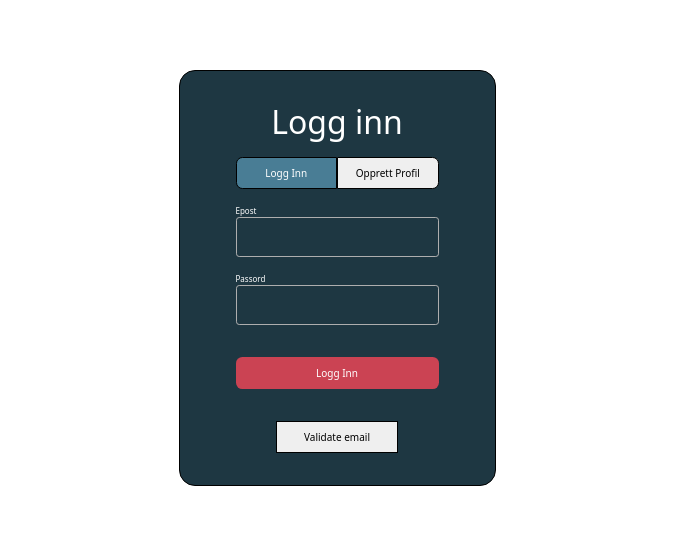
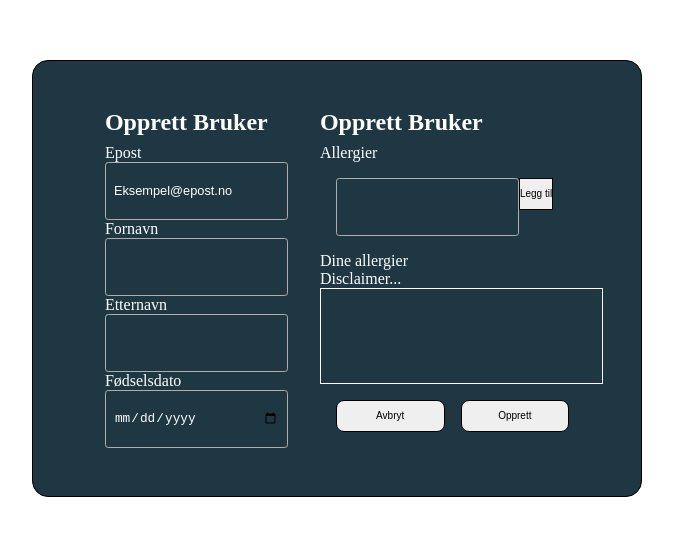
Before and after one commit to eajohansen/smidig-prosjekt-eksamen, a React (Vite) app in the folder frontend/: page / in a window 1280 px wide. Shown: the part 122-658 px from the top of the page, without its empty margins (303-976 px from the left). Built offline with nearby package versions, Linux system fonts and the light colour scheme.

Commit message:
Added profile info form component

```diff
--- a/frontend/src/App.tsx
+++ b/frontend/src/App.tsx
@@ -1,6 +1,7 @@
 import "./temp.css";
 import axios from "axios";
 import LoginPopup from "./components/LoginPopup";
+import { ProfileForm } from "./components/ProfileForm";
 
 function App() {
   async function testClick() {
@@ -10,7 +11,8 @@ function App() {
 
   return (
     <>
-      <LoginPopup />
+      {/* <LoginPopup /> */}
+      <ProfileForm userEmail={"Eksempel@epost.no"} />
       {/* <button onClick={() => testClick()}> Test </button> */}
     </>
   );
--- a/frontend/src/components/LoginPopup.jsx
+++ b/frontend/src/components/LoginPopup.jsx
@@ -1,8 +1,9 @@
 import { useState, useEffect, SyntheticEvent } from "react";
 import { validateEmail } from "../validateEmail";
+import { ProfileForm } from "./ProfileForm";
 import "bootstrap/dist/css/bootstrap.min.css";
 const LoginPopup = () => {
-  const [login, setLogin] = useState(true);
+  const [login, setLogin] = useState(1);
   const [mailCheck, setMailCheck] = useState("");
 
   useEffect(() => {
@@ -13,9 +14,10 @@ const LoginPopup = () => {
     setMailCheck(e.currentTarget.value);
   };
   const loginOrRegister = () => {
-    if (login) {
+    switch (login) {
+      case 1:
         return (
-        <div className="loginContainer">
+          <div className="loginContainer formContainer">
             <h2>Logg inn</h2>
             <div className="loginBtnContainer">
               <button
@@ -24,10 +26,7 @@ const LoginPopup = () => {
               >
                 Logg Inn
               </button>
-            <button
-              className="registerToggleBtn"
-              onClick={() => setLogin(false)}
-            >
+              <button className="registerToggleBtn" onClick={() => setLogin(2)}>
                 Opprett Profil
               </button>
             </div>
@@ -37,21 +36,14 @@ const LoginPopup = () => {
             <input type="password" />
 
             <button className="cntBtn">Logg Inn</button>
-          <button
-            onClick={() => {
-              console.log(validateEmail(mailCheck));
-            }}
-          >
-            Validate email
-          </button>
           </div>
         );
-    } else if (!login) {
+      case 2:
         return (
-        <div className="loginContainer">
+          <div className="loginContainer formContainer">
             <h2>Opprett Profil</h2>
             <div className="loginBtnContainer">
-            <button className="loginToggleBtn" onClick={() => setLogin(true)}>
+              <button className="loginToggleBtn" onClick={() => setLogin(1)}>
                 Logg inn
               </button>
               <button
@@ -62,15 +54,28 @@ const LoginPopup = () => {
               </button>
             </div>
             <label style={{ alignSelf: "flex-start" }}>Epost</label>
-          <input type="email" />
+            <input type="email" onChange={handleChange} />
             <label style={{ alignSelf: "flex-start" }}>Passord</label>
             <input type="password" />
             <label style={{ alignSelf: "flex-start" }}>Gjenta Passord</label>
             <input type="password" />
 
-          <button className="cntBtn">Fortsett</button>
+            <button
+              className="cntBtn"
+              onClick={() => {
+                console.log(validateEmail(mailCheck));
+                console.log(mailCheck);
+                if (validateEmail(mailCheck) == true) {
+                  setLogin(3);
+                }
+              }}
+            >
+              Fortsett
+            </button>
           </div>
         );
+      case 3:
+        return <ProfileForm userEmail={mailCheck} />;
     }
   };
   return loginOrRegister();
--- /dev/null
+++ b/frontend/src/components/ProfileForm.jsx
@@ -0,0 +1,59 @@
+import { useState, useEffect, SyntheticEvent } from "react";
+export const ProfileForm = ({ userEmail }) => {
+  const [allergies, setAllergies] = useState([]);
+  const [newAllergy, setNewAllergy] = useState("");
+  useEffect(() => {
+    setNewAllergy(newAllergy);
+  }, [newAllergy]);
+
+  const handleChange = (e) => {
+    setNewAllergy(e.currentTarget.value);
+  };
+
+  const handleClick = () => {
+    setAllergies([...allergies, newAllergy]);
+    setNewAllergy("");
+  };
+  return (
+    <div className="profileInfoContainer formContainer">
+      <div className="userInfoContainer">
+        <h2>Opprett Bruker</h2>
+        <label htmlFor="emailRegister">Epost</label>
+        <input type="email" id="emailRegister" value={userEmail} readOnly />
+        <label htmlFor="fNameInput">Fornavn</label>
+        <input type="text" id="fNameInput" />
+        <label htmlFor="lNameInput">Etternavn</label>
+        <input type="text" id="lNameInput" />
+        <label htmlFor="dobInput">Fødselsdato</label>
+        <input type="date" id="dobInput" />
+      </div>
+      <div className="allergyContainer">
+        <h2>Opprett Bruker</h2>
+
+        <label htmlFor="allergyInput">Allergier</label>
+        <div className="allergyBtnDiv">
+          <input
+            type="text"
+            id="allergyInput"
+            onChange={handleChange}
+            value={newAllergy}
+          />
+          <button onClick={handleClick}>Legg til</button>
+        </div>
+        <label>Dine allergier</label>
+        <label>Disclaimer...</label>
+        <div className="allergyOutput">
+          <ul>
+            {allergies.map((item, i) => (
+              <li key={i}>{item}</li>
+            ))}
+          </ul>
+        </div>
+        <div className="btnDiv">
+          <button>Avbryt</button>
+          <button>Opprett</button>
+        </div>
+      </div>
+    </div>
+  );
+};
--- a/frontend/src/temp.css
+++ b/frontend/src/temp.css
@@ -38,10 +38,10 @@ input {
   background-color: var(--darkBkgrnd);
   color: white;
 }
-.loginContainer h2 {
+.formContainer h2 {
   padding-bottom: 0.5rem;
 }
-.loginContainer input {
+.formContainer input {
   height: 2.5rem;
   border-radius: 0.2rem;
   box-shadow: none;
@@ -51,7 +51,7 @@ input {
   padding: 0.5rem;
   font-size: 0.8rem;
 }
-.loginContainer input:focus {
+.formContainer input:focus {
   border: 1px solid white;
 }
 .loginBtnContainer {
@@ -65,7 +65,7 @@ input {
   border-radius: 0.4rem 0 0 0.4rem;
 }
 
-.loginContainer button {
+.formContainer button {
   width: 60%;
   font-size: 10px;
   border: 1px solid black;
@@ -77,7 +77,7 @@ input {
   background-color: var(--main);
 }
 
-.loginContainer .cntBtn {
+.formContainer .cntBtn {
   width: 100%;
   border: none;
   margin: 2rem;
@@ -87,3 +87,43 @@ input {
 }
 .loginContainer .cntBtn:hover {
 }
+
+.profileInfoContainer {
+  display: flex;
+  border: 1px solid black;
+  border-radius: 1rem;
+  padding: 2rem 3.5rem;
+  background-color: var(--darkBkgrnd);
+  color: white;
+}
+
+.userInfoContainer {
+  display: flex;
+  flex-direction: column;
+}
+.profileInfoContainer div {
+  padding: 1rem;
+}
+
+.allergyContainer {
+  display: flex;
+  flex-direction: column;
+}
+
+.allergyOutput {
+  height: 50%;
+  width: 100%;
+  border: white 1px solid;
+}
+.btnDiv {
+  display: flex;
+  width: 100%;
+}
+.btnDiv button {
+  margin-right: 1rem;
+  border-radius: 0.5rem;
+}
+
+.allergyBtnDiv {
+  display: flex;
+}
```
Lines whose indentation alone changed are shown as unchanged.
